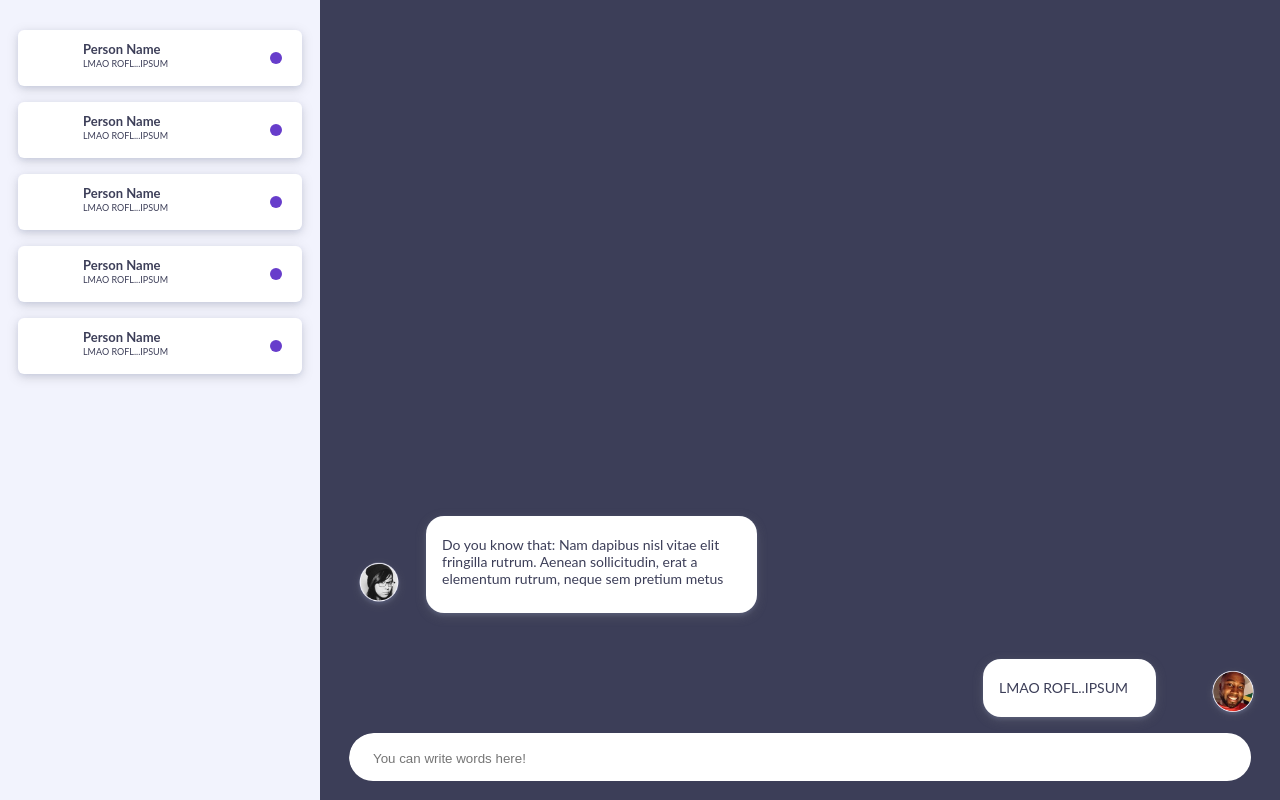
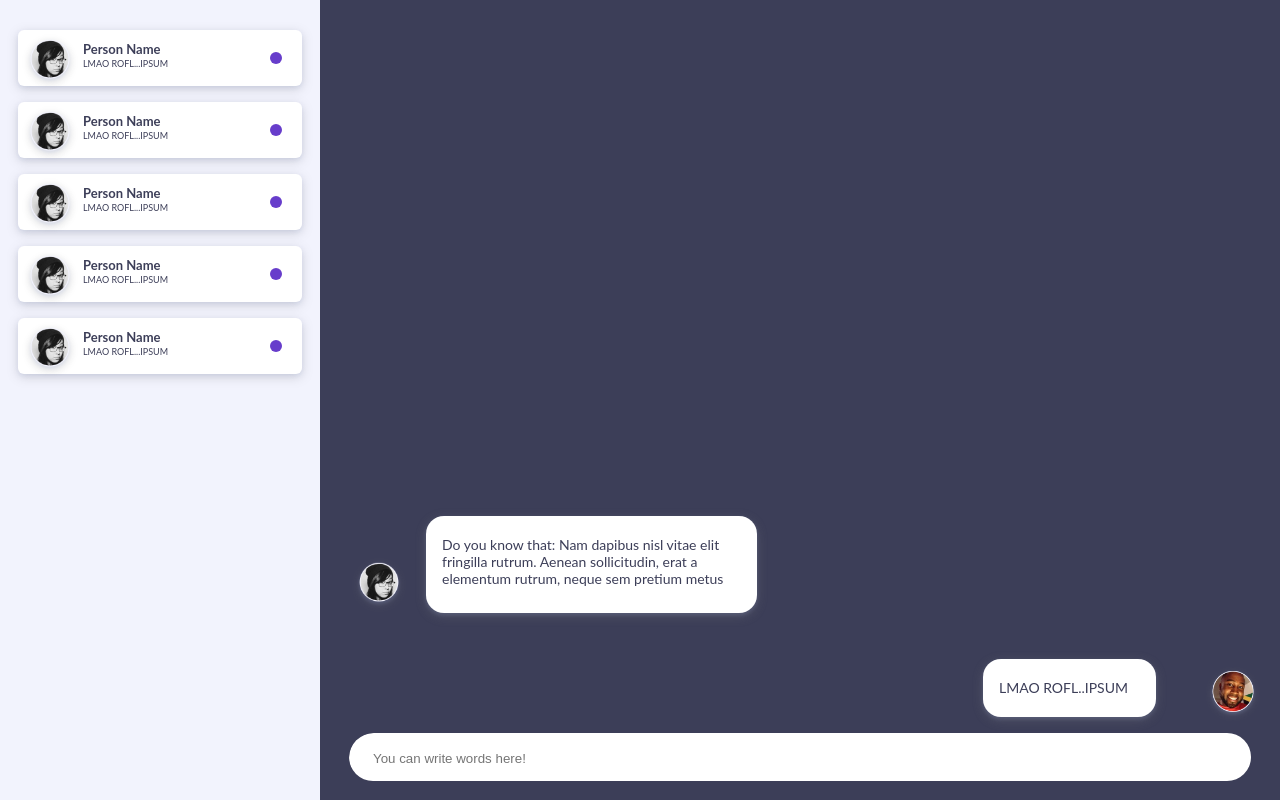
Before and after one commit to sklinkusch/nice-chat, a React (Create React App) app: page / in a window 1280 px wide. Built offline with nearby package versions, Linux system fonts and the light colour scheme.

Commit message:
rebuilt sidebar

```diff
--- a/src/components/ContactCard.js
+++ b/src/components/ContactCard.js
@@ -1,8 +1,9 @@
 import React from "react";
+import avatar from "../avatar.png";
 
 const ContactCard = props => (
   <div className="contact-card flex-row" key={props.item}>
-    <Avatar file={props.avatar} />
+    <Avatar file={avatar} />
     <div className="person-container">
       <Name name={props.name} />
       <Description desc={props.desc} />
--- a/src/components/Sidebar.js
+++ b/src/components/Sidebar.js
@@ -1,16 +1,10 @@
 import React from "react";
 import ContactCard from "./ContactCard";
-import avatar from "../avatar.png";
 
 const Sidebar = props => (
   <div className="sidebar fullHeight">
     {[1, 2, 3, 4, 5].map(item => (
-      <ContactCard
-        file={avatar}
-        name="Person Name"
-        desc="LMAO ROFL...IPSUM"
-        item={item}
-      />
+      <ContactCard name="Person Name" desc="LMAO ROFL...IPSUM" item={item} />
     ))}
   </div>
 );
```
